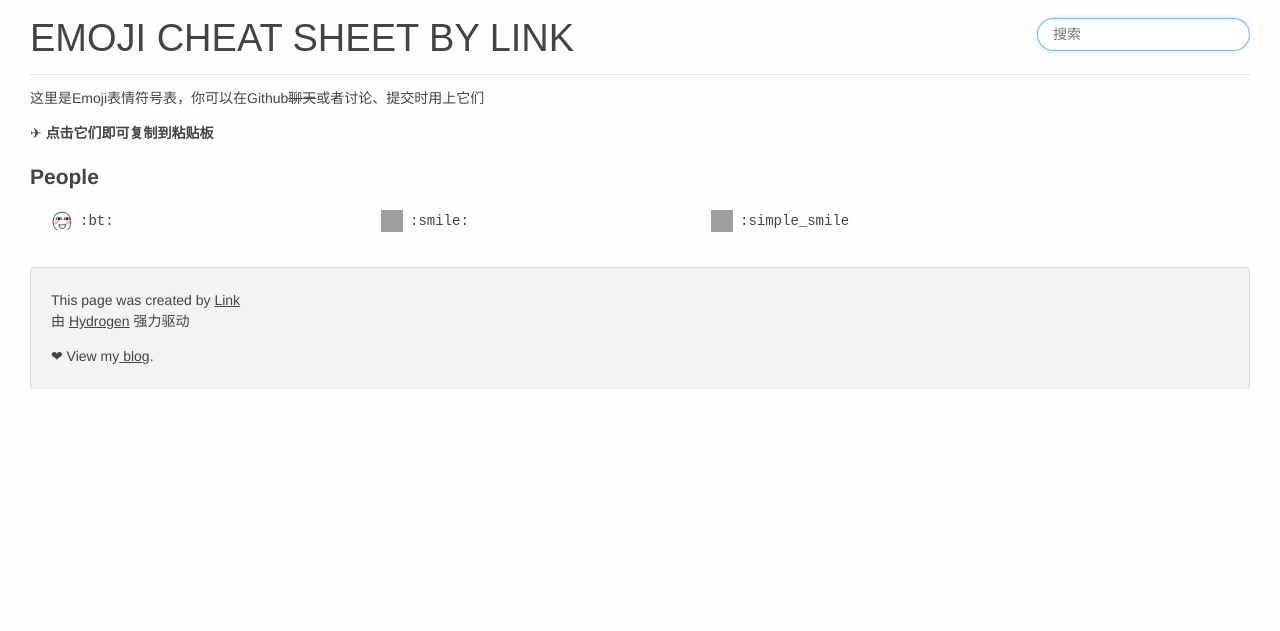
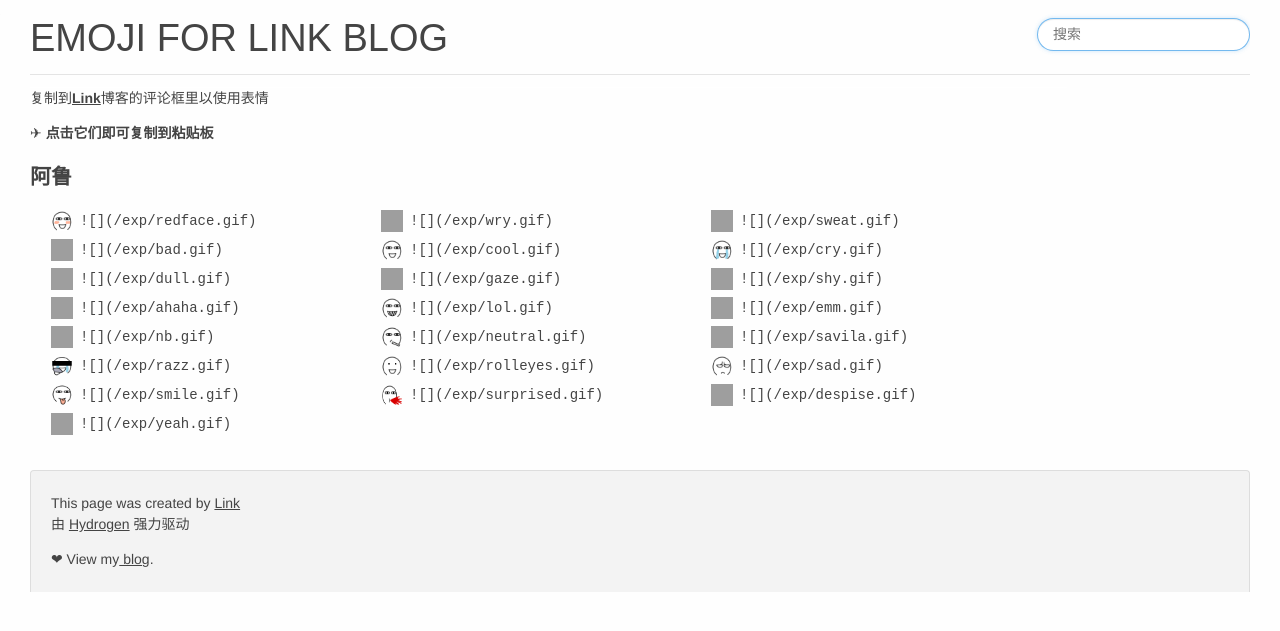
Before and after one commit to link9596/qwq, a Jekyll site: the page alu/index.html, which Jekyll copies as it is, in a window 1280 px wide. Shown: the top 631 px of the page. Built offline with Jekyll 4.4.1, drawn with Linux system fonts in a browser that asks for light colours; nearby versions of some CDN libraries; comment, search, counter and statistics services are not loaded; grey boxes are pictures that could not be loaded.

Commit message:
Update index.html

```diff
--- a/alu/index.html
+++ b/alu/index.html
@@ -1,7 +1,7 @@
 <!doctype html>
 <html lang="en">
   <head>
-    <title>Emoji</title>
+    <title>Link Emoji</title>
     <meta charset="utf-8">
     <meta name="description" property="og:description" content="Emoji codes used by GitHub, Basecamp, Slack and other services. Searchable. With emoji meanings.">
     <meta name="viewport" content="width=device-width,initial-scale=1">
@@ -10,7 +10,7 @@
   </head>
   <body id="content">
     <div id="header">
-      <h1>Emoji cheat sheet By Link</h1>
+      <h1>Emoji for Link Blog</h1>
       <input class="search" placeholder="搜索">
     </div>
     <div id="flash-test">
@@ -18,7 +18,7 @@
     </div>
 
     <p id="description">
-      这里是Emoji表情符号表，你可以在Github<del>聊天</del>或者讨论、提交时用上它们
+      复制到<a href="https://atlinker.cn">Link</a>博客的评论框里以使用表情
     </p>
 
     <p>
@@ -26,11 +26,30 @@
     </p>
 
 
-    <h2>People</h2>
+    <h2>阿鲁</h2>
     <ul class="people emojis" id="emoji-people">
-      <li><div><img src="/exp/redface.gif">:<span class="name">bt</span>:</div></li>
-      <li><div><img src="graphics/emojis/smile.png">:<span class="name" data-alternative-name="happy, cheerful, face, joy, funny, haha, laugh, like">smile</span>:</div></li>
-      <li><div><img src="graphics/emojis/simple_smile.png">:<span class="name" data-alternative-name="smile, guy, happy, cheerful, smiling">simple_smile
+      <li><div><img src="/exp/redface.gif">![](<span class="name">/exp/redface.gif</span>)</div></li>
+      <li><div><img src="/exp/wry.gif">![](<span class="name">/exp/wry.gif</span>)</div></li>
+      <li><div><img src="/exp/sweat.gif">![](<span class="name">/exp/sweat.gif</span>)</div></li>
+      <li><div><img src="/exp/bad.gif">![](<span class="name">/exp/bad.gif</span>)</div></li>
+      <li><div><img src="/exp/cool.gif">![](<span class="name">/exp/cool.gif</span>)</div></li>
+      <li><div><img src="/exp/cry.gif">![](<span class="name">/exp/cry.gif</span>)</div></li>
+      <li><div><img src="/exp/dull.gif">![](<span class="name">/exp/dull.gif</span>)</div></li>
+      <li><div><img src="/exp/gaze.gif">![](<span class="name">/exp/gaze.gif</span>)</div></li>
+      <li><div><img src="/exp/shy.gif">![](<span class="name">/exp/shy.gif</span>)</div></li>
+      <li><div><img src="/exp/ahaha.gif">![](<span class="name">/exp/ahaha.gif</span>)</div></li>
+      <li><div><img src="/exp/lol.gif">![](<span class="name">/exp/lol.gif</span>)</div></li>
+      <li><div><img src="/exp/emm.gif">![](<span class="name">/exp/emm.gif</span>)</div></li>
+      <li><div><img src="/exp/nb.gif">![](<span class="name">/exp/nb.gif</span>)</div></li>
+      <li><div><img src="/exp/neutral.gif">![](<span class="name">/exp/neutral.gif</span>)</div></li>
+      <li><div><img src="/exp/savila.gif">![](<span class="name">/exp/savila.gif</span>)</div></li>
+      <li><div><img src="/exp/razz.gif">![](<span class="name">/exp/razz.gif</span>)</div></li>
+      <li><div><img src="/exp/rolleyes.gif">![](<span class="name">/exp/rolleyes.gif</span>)</div></li>
+      <li><div><img src="/exp/sad.gif">![](<span class="name">/exp/sad.gif</span>)</div></li>
+      <li><div><img src="/exp/smile.gif">![](<span class="name">/exp/smile.gif</span>)</div></li>
+      <li><div><img src="/exp/surprised.gif">![](<span class="name">/exp/surprised.gif</span>)</div></li>
+      <li><div><img src="/exp/despise.gif">![](<span class="name">/exp/despise.gif</span>)</div></li>
+      <li><div><img src="/exp/yeah.gif">![](<span class="name">/exp/yeah.gif</span>)</div></li>
     </ul>
     <div id="footer">
       <p>
```
